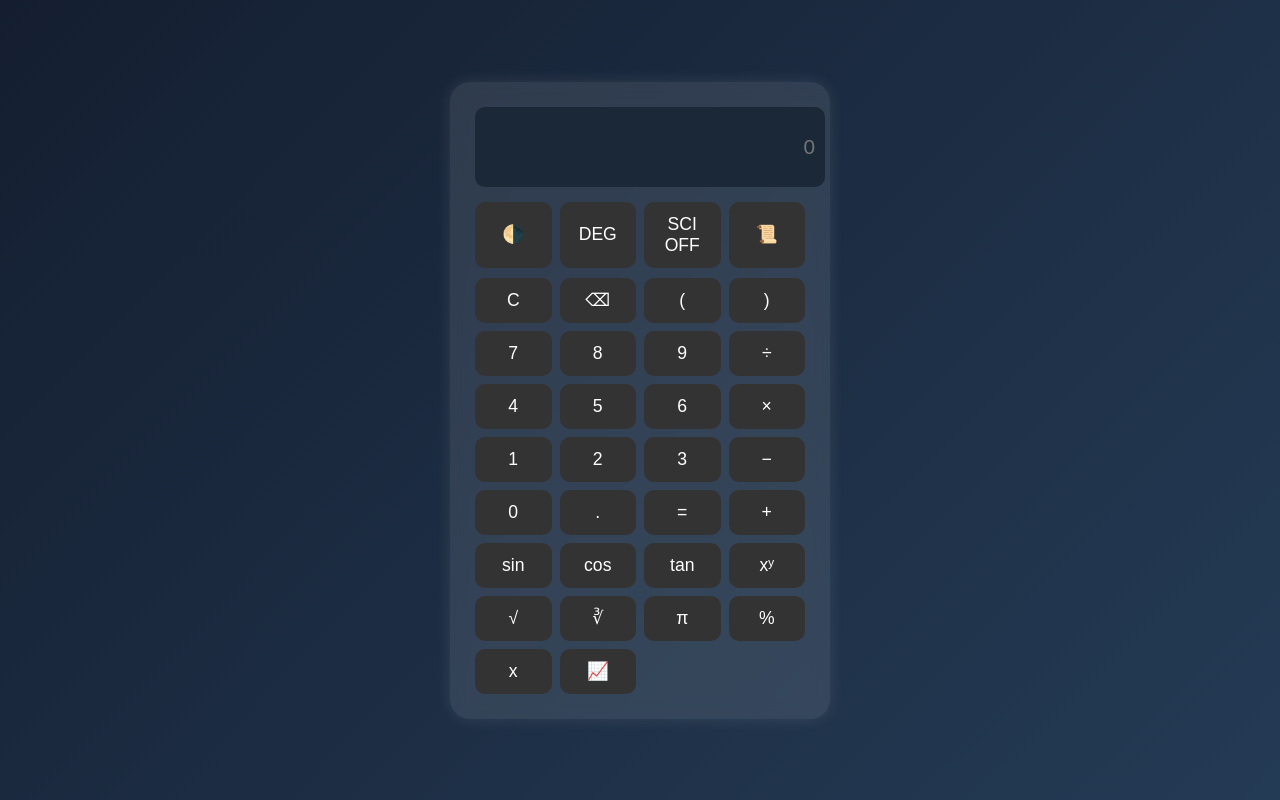
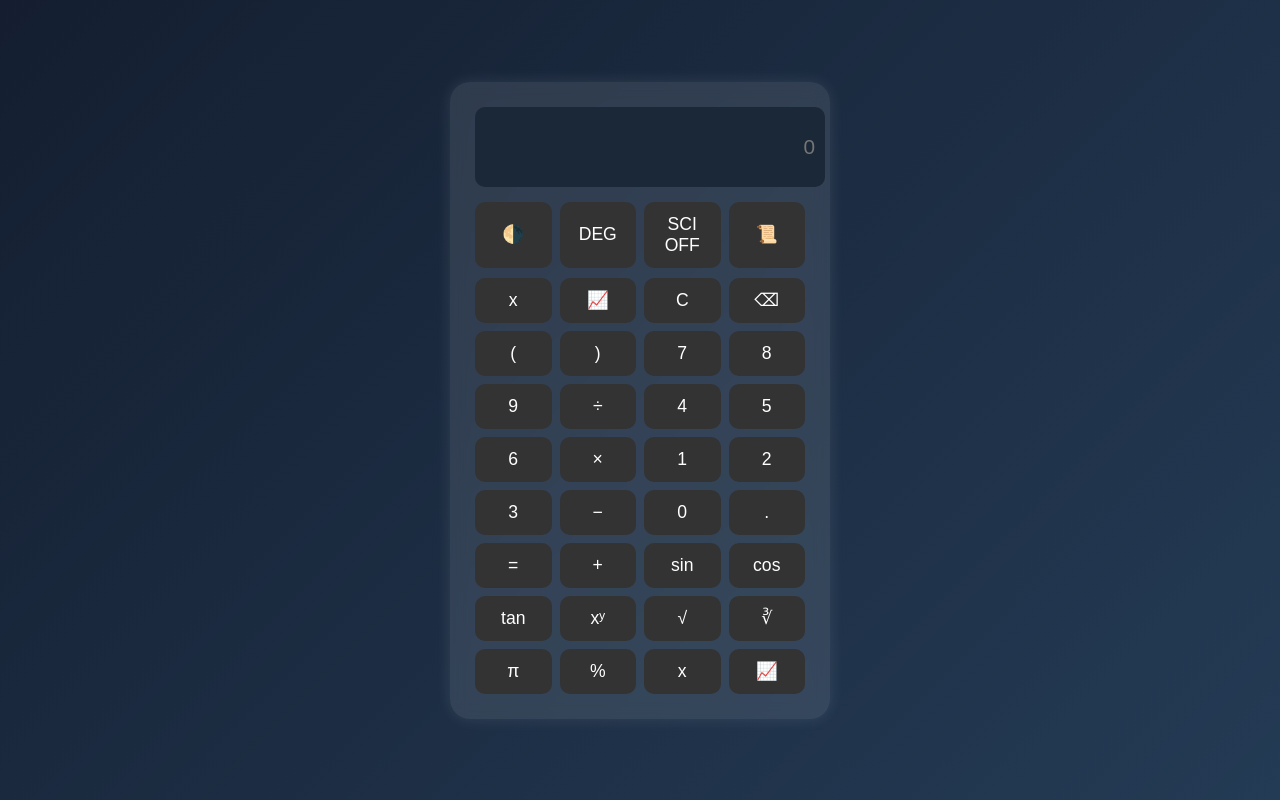
Before and after one commit to Jyothika-07-24/-_Scientific_Calculator_-, a plain HTML site: page index.html in a window 1280 px wide. Drawn offline with nearby package versions, Linux system fonts and the light colour scheme.

Commit message:
index.html

```diff
--- a/index.html
+++ b/index.html
@@ -18,6 +18,9 @@
     </div>
 
     <div class="buttons">
+      <button onclick="appendSymbol('x')">x</button>
+      <button onclick="plotGraph()">📈</button>
+
       <button onclick="clearDisplay()">C</button>
       <button onclick="deleteLast()">⌫</button>
       <button onclick="appendSymbol('(')">(</button>
```
